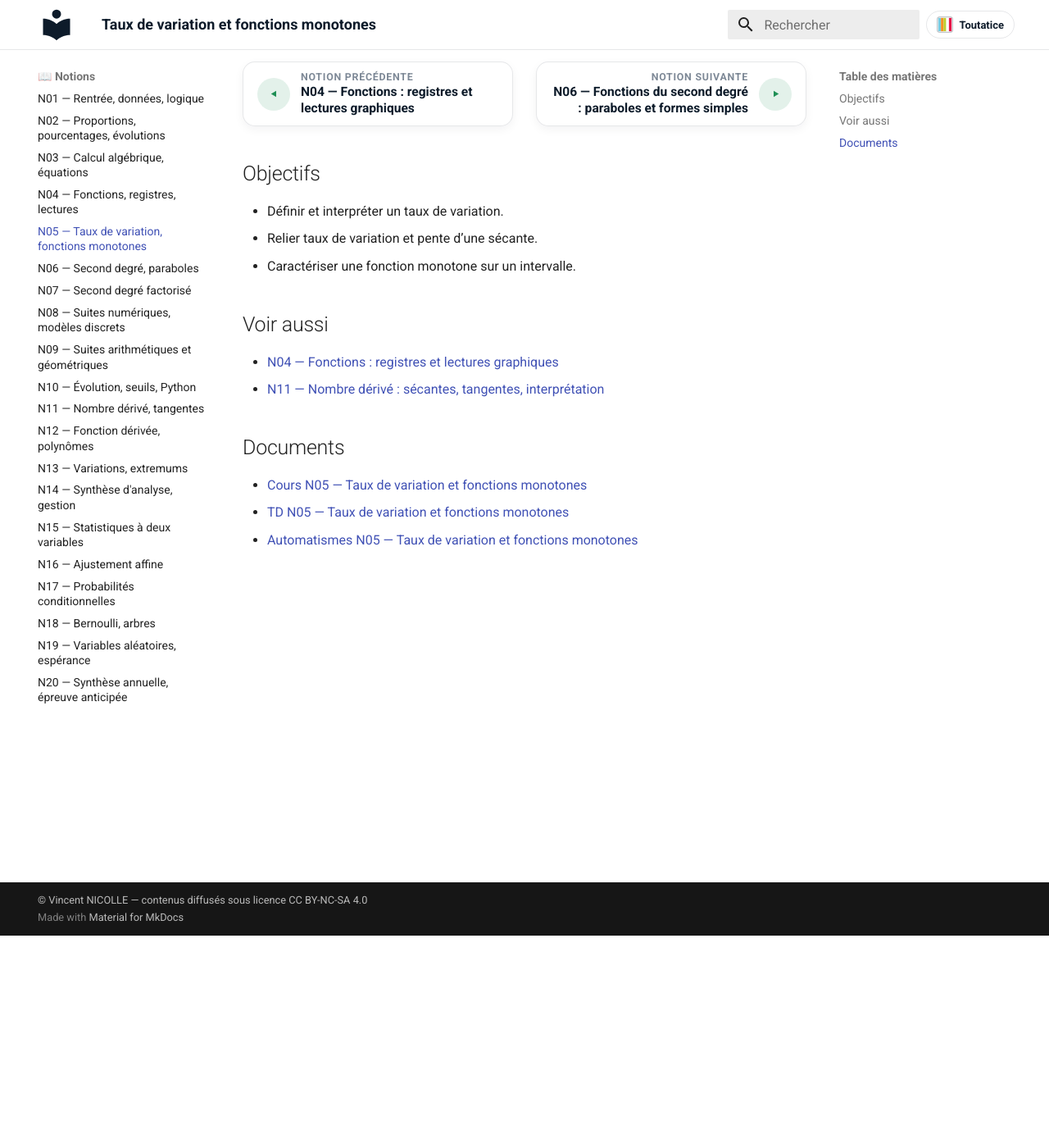
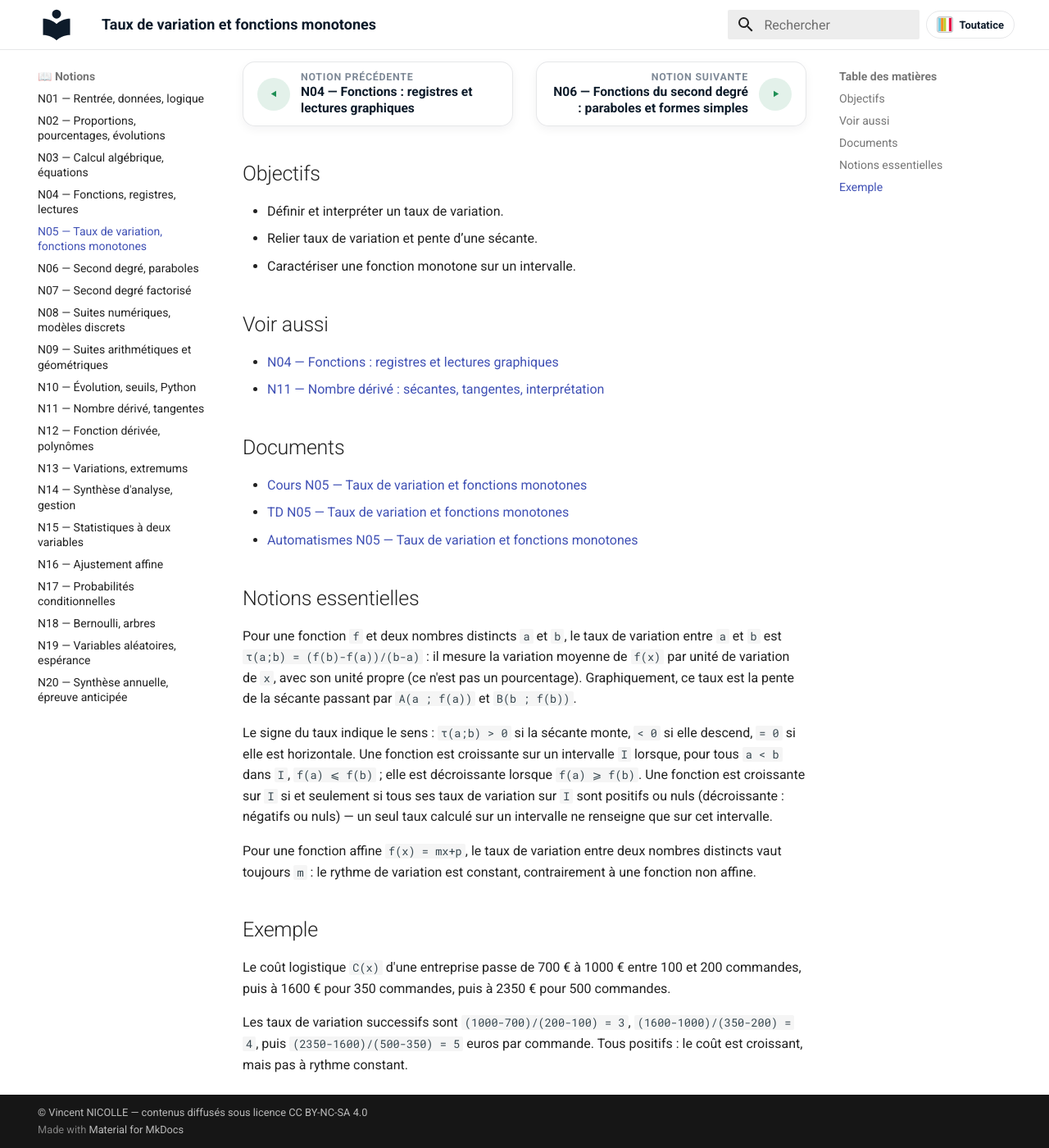
Before and after one commit to vnicolle56610/maths-1stmg, an MkDocs documentation site: the page built from docs/notions/N05-taux-variation-fonctions.md, in a window 1280 px wide and 1400 px high, scrolled down 259 px. Shown: the whole window at 82% size. Built offline with MkDocs 1.6.1 and Material for MkDocs 9.7.7, drawn with Linux system fonts in a browser that asks for light colours.

Commit message:
content: enrichit les notions N04 et N05 de 1STMG
Co-Authored-By: Claude Sonnet 5 <noreply@anthropic.com>

```diff
--- a/docs/notions/N05-taux-variation-fonctions.md
+++ b/docs/notions/N05-taux-variation-fonctions.md
@@ -32,3 +32,17 @@ Le taux de variation mesure une évolution moyenne entre deux valeurs. Les docum
 - [TD N05 — Taux de variation et fonctions monotones](../td/TD_N05_TAUX_VARIATION_FONCTIONS_MONOTONES.pdf)
 - [Automatismes N05 — Taux de variation et fonctions monotones](../automatismes/AUTOMATISMES_N05_TAUX_VARIATION_FONCTIONS_MONOTONES.pdf)
 <!-- AUTO-DOCS:END -->
+
+## Notions essentielles
+
+Pour une fonction `f` et deux nombres distincts `a` et `b`, le taux de variation entre `a` et `b` est `τ(a;b) = (f(b)-f(a))/(b-a)` : il mesure la variation moyenne de `f(x)` par unité de variation de `x`, avec son unité propre (ce n'est pas un pourcentage). Graphiquement, ce taux est la pente de la sécante passant par `A(a ; f(a))` et `B(b ; f(b))`.
+
+Le signe du taux indique le sens : `τ(a;b) > 0` si la sécante monte, `< 0` si elle descend, `= 0` si elle est horizontale. Une fonction est croissante sur un intervalle `I` lorsque, pour tous `a < b` dans `I`, `f(a) ⩽ f(b)` ; elle est décroissante lorsque `f(a) ⩾ f(b)`. Une fonction est croissante sur `I` si et seulement si tous ses taux de variation sur `I` sont positifs ou nuls (décroissante : négatifs ou nuls) — un seul taux calculé sur un intervalle ne renseigne que sur cet intervalle.
+
+Pour une fonction affine `f(x) = mx+p`, le taux de variation entre deux nombres distincts vaut toujours `m` : le rythme de variation est constant, contrairement à une fonction non affine.
+
+## Exemple
+
+Le coût logistique `C(x)` d'une entreprise passe de 700 € à 1000 € entre 100 et 200 commandes, puis à 1600 € pour 350 commandes, puis à 2350 € pour 500 commandes.
+
+Les taux de variation successifs sont `(1000-700)/(200-100) = 3`, `(1600-1000)/(350-200) = 4`, puis `(2350-1600)/(500-350) = 5` euros par commande. Tous positifs : le coût est croissant, mais pas à rythme constant.
```
Also changed, not shown: docs/notions/N04-fonctions-registres-lectures.md (+10 -0 lines).
